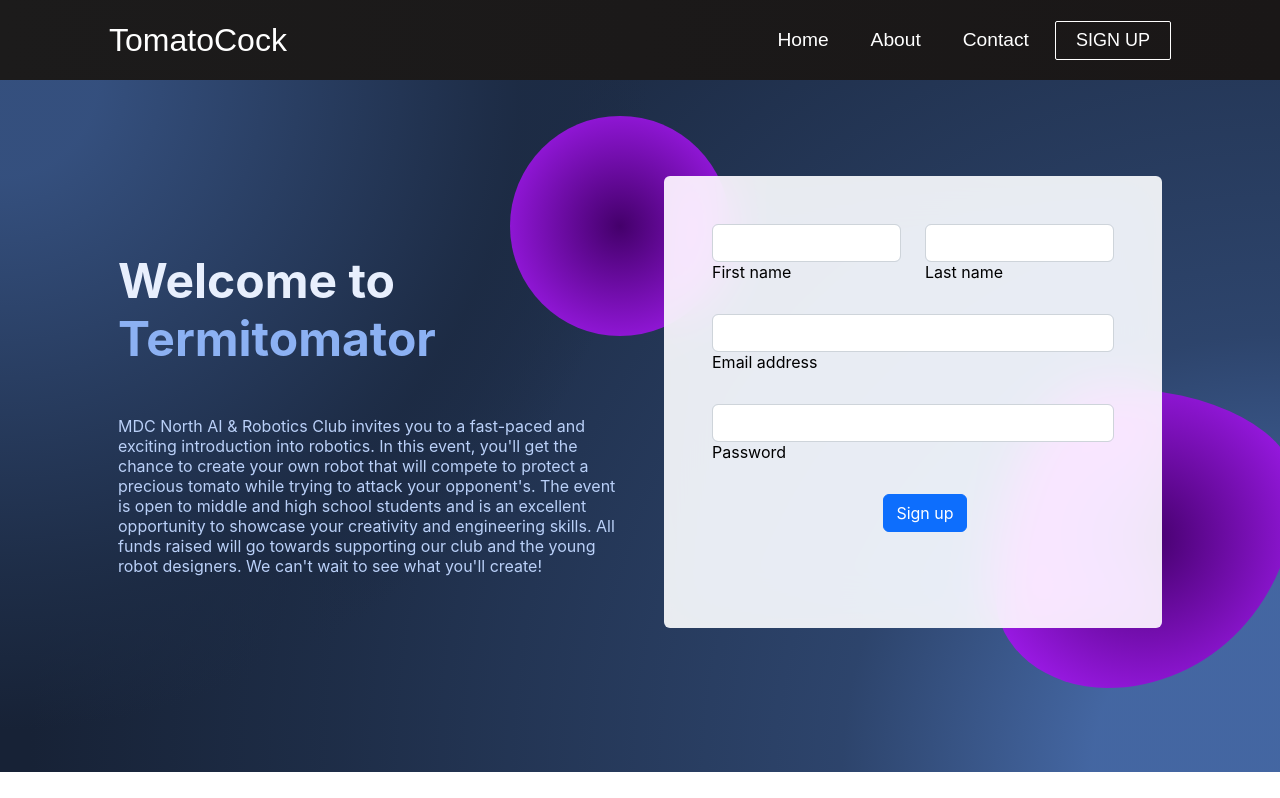
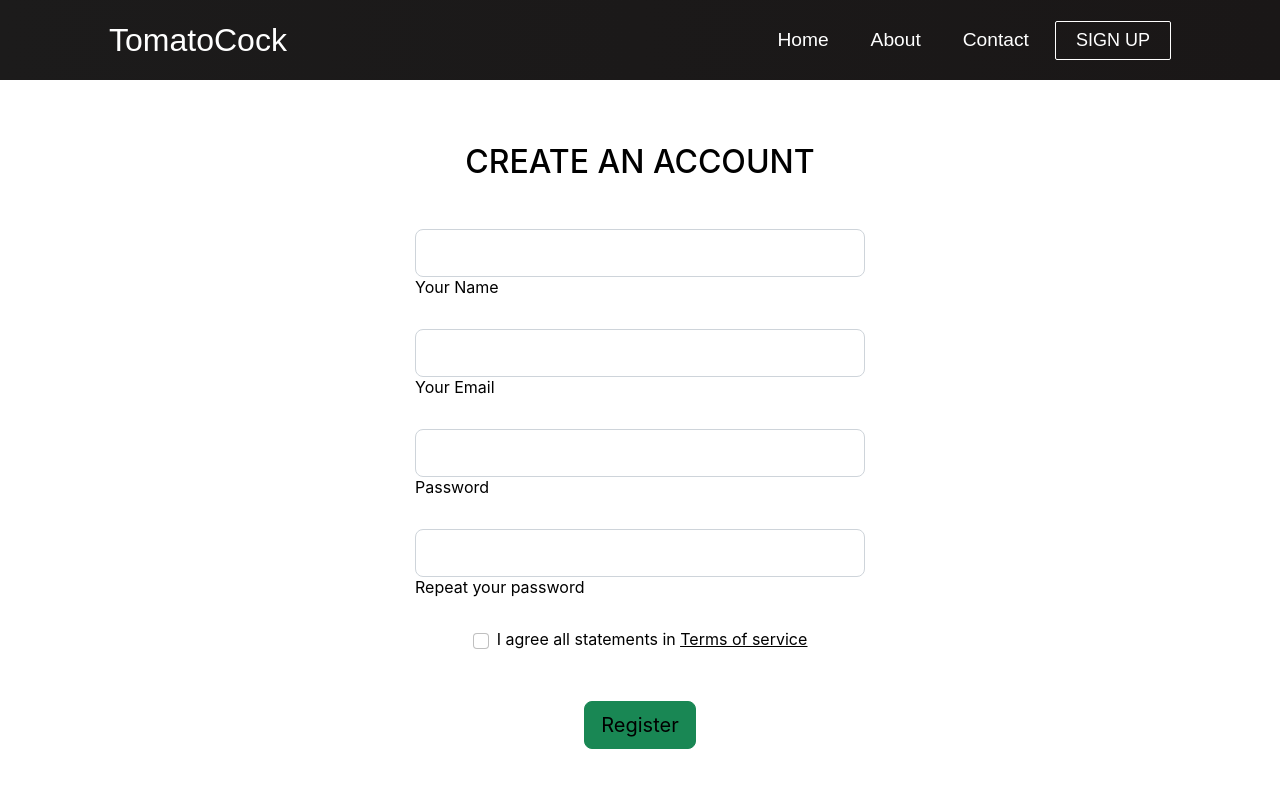
Before and after one commit to alexarg87923/project_robotics, a React (Create React App) app in the folder front-end/: page /sign-up in a window 1280 px wide. Shown: the top 798 px of the page. Built offline with nearby package versions, Linux system fonts and the light colour scheme.

Commit message:
fixing sign up

```diff
--- a/front-end/src/components/SignUpBody/SignUpBody.js
+++ b/front-end/src/components/SignUpBody/SignUpBody.js
@@ -1,160 +1,117 @@
-import React, { useState } from 'react';
-import { Wrapper } from './SignUpBodyStyles';
+import React from 'react';
+import { BootstrapWrapper } from '../BootstrapWrapper/BootstrapWrapper';
 
 function SignUp() {
-  const divStyle = {
-    zIndex: 10
-  };
+  return (
+    <BootstrapWrapper>
+      <section
+        className="vh-100 bg-image"
+        // style={{
+        //   backgroundImage: url(
+        //     'https://mdbcdn.b-cdn.net/img/Photos/new-templates/search-box/img4.webp'
+        //   )
+        // }}
+      >
+        <div className="mask d-flex align-items-center h-100 gradient-custom-3">
+          <div className="container h-100">
+            <div className="row d-flex justify-content-center align-items-center h-100">
+              <div className="col-12 col-md-9 col-lg-7 col-xl-6">
+                <div className="card" style={{ borderRadius: '15px' }}>
+                  <div className="card-body p-5">
+                    <h2 className="text-uppercase text-center mb-5">
+                      Create an account
+                    </h2>
 
-  const h1Style = {
-    color: 'hsl(218, 81%, 95%)'
-  };
-
-  const spanStyle = {
-    color: 'hsl(218, 81%, 75%)'
-  };
-
-  const pStyle = {
-    color: 'hsl(218, 81%, 85%)'
-  };
-
-  const [formData, setFormData] = useState({
-    firstName: '',
-    lastName: '',
-    email: '',
-    password: ''
-  });
-
-  const handleChange = e => {
-    setFormData({ ...formData, [e.target.name]: e.target.value });
-  };
-
-  const handleSubmit = async e => {
-    e.preventDefault();
-
-    const response = await fetch('/api/v1/sign-up', {
-      method: 'POST',
-      headers: {
-        'Content-Type': 'application/json'
-      },
-      body: JSON.stringify(formData)
-    });
-
-    if (response.ok) {
-      console.log('Response successful!');
-    } else {
-      console.error('An error occurred.');
-    }
-  };
-
-  return (
-    <Wrapper>
-      <section className="background-radial-gradient overflow-hidden">
-        <div className="container px-4 py-5 px-md-5 text-center text-lg-start my-5">
-          <div className="row gx-lg-5 align-items-center mb-5">
-            <div className="col-lg-6 mb-5 mb-lg-0" style={divStyle}>
-              <h1 className="my-5 display-5 fw-bold ls-tight" style={h1Style}>
-                Welcome to <br />
-                <span style={spanStyle}>Termitomator</span>
-              </h1>
-              <p className="mb-4 opacity-70" style={pStyle}>
-                MDC North AI & Robotics Club invites you to a fast-paced and
-                exciting introduction into robotics. In this event, you'll get
-                the chance to create your own robot that will compete to protect
-                a precious tomato while trying to attack your opponent's. The
-                event is open to middle and high school students and is an
-                excellent opportunity to showcase your creativity and
-                engineering skills. All funds raised will go towards supporting
-                our club and the young robot designers. We can't wait to see
-                what you'll create!
-              </p>
-            </div>
-            <div className="col-lg-6 mb-5 mb-lg-0 position-relative">
-              <div
-                id="radius-shape-1"
-                className="position-absolute rounded-circle shadow-5-strong"
-              ></div>
-              <div
-                id="radius-shape-2"
-                className="position-absolute shadow-5-strong"
-              ></div>
-              <div className="card bg-glass">
-                <div className="card-body px-4 py-5 px-md-5">
-                  <form onSubmit={handleSubmit}>
-                    <div className="row">
-                      <div className="col-md-6 mb-4">
-                        <div className="form-outline">
+                    <form>
+                      <div className="form-outline mb-4">
                         <input
                           type="text"
-                            id="form3Example1"
-                            className="form-control"
-                            name="firstName"
-                            value={formData.firstName}
-                            onChange={handleChange}
+                          id="form3Example1cg"
+                          className="form-control form-control-lg"
                         />
-                          <label className="form-label" htmlFor="form3Example1">
-                            First name
+                        <label className="form-label" htmlFor="form3Example1cg">
+                          Your Name
                         </label>
                       </div>
-                      </div>
-                      <div className="col-md-6 mb-4">
-                        <div className="form-outline">
-                          <input
-                            type="text"
-                            id="form3Example2"
-                            className="form-control"
-                            name="lastName"
-                            value={formData.lastName}
-                            onChange={handleChange}
-                          />
-                          <label className="form-label" htmlFor="form3Example2">
-                            Last name
-                          </label>
-                        </div>
-                      </div>
-                    </div>
+
                       <div className="form-outline mb-4">
                         <input
                           type="email"
-                        id="form3Example3"
-                        className="form-control"
-                        name="email"
-                        value={formData.email}
-                        onChange={handleChange}
+                          id="form3Example3cg"
+                          className="form-control form-control-lg"
                         />
-                      <label className="form-label" htmlFor="form3Example3">
-                        Email address
+                        <label className="form-label" htmlFor="form3Example3cg">
+                          Your Email
                         </label>
                       </div>
+
                       <div className="form-outline mb-4">
                         <input
                           type="password"
-                        id="form3Example4"
-                        className="form-control"
-                        name="password"
-                        value={formData.password}
-                        onChange={handleChange}
+                          id="form3Example4cg"
+                          className="form-control form-control-lg"
                         />
-                      <label className="form-label" htmlFor="form3Example4">
+                        <label className="form-label" htmlFor="form3Example4cg">
                           Password
                         </label>
                       </div>
-                    <div className="form-check d-flex justify-content-center mb-4">
+
+                      <div className="form-outline mb-4">
+                        <input
+                          type="password"
+                          id="form3Example4cdg"
+                          className="form-control form-control-lg"
+                        />
+                        <label
+                          className="form-label"
+                          htmlFor="form3Example4cdg"
+                        >
+                          Repeat your password
+                        </label>
+                      </div>
+
+                      <div className="form-check d-flex justify-content-center mb-5">
+                        <input
+                          className="form-check-input me-2"
+                          type="checkbox"
+                          value=""
+                          id="form2Example3cg"
+                        />
+                        <label
+                          className="form-check-label"
+                          htmlFor="form2Example3g"
+                        >
+                          I agree all statements in{' '}
+                          <a href="#!" className="text-body">
+                            <u>Terms of service</u>
+                          </a>
+                        </label>
+                      </div>
+
+                      <div className="d-flex justify-content-center">
                         <button
-                        type="submit"
-                        className="btn btn-primary btn-block mb-4"
+                          type="button"
+                          className="btn btn-success btn-block btn-lg gradient-custom-4 text-body"
                         >
-                        Sign up
+                          Register
                         </button>
                       </div>
+
+                      <p className="text-center text-muted mt-5 mb-0">
+                        Have already an account?{' '}
+                        <a href="#!" className="fw-bold text-body">
+                          <u>Login here</u>
+                        </a>
+                      </p>
                     </form>
                   </div>
                 </div>
               </div>
             </div>
           </div>
+        </div>
       </section>
-    </Wrapper>
+    </BootstrapWrapper>
   );
 }
 
--- a/front-end/src/components/SignUpBody/SignUpBodyStyles.js
+++ b/front-end/src/components/SignUpBody/SignUpBodyStyles.js
@@ -1,47 +1,3 @@
 import styled from 'styled-components';
 
-export const Wrapper = styled.div`
-  .background-radial-gradient {
-    background-color: hsl(218, 41%, 15%);
-    background-image: radial-gradient(
-        650px circle at 0% 0%,
-        hsl(218, 41%, 35%) 15%,
-        hsl(218, 41%, 30%) 35%,
-        hsl(218, 41%, 20%) 75%,
-        hsl(218, 41%, 19%) 80%,
-        transparent 100%
-      ),
-      radial-gradient(
-        1250px circle at 100% 100%,
-        hsl(218, 41%, 45%) 15%,
-        hsl(218, 41%, 30%) 35%,
-        hsl(218, 41%, 20%) 75%,
-        hsl(218, 41%, 19%) 80%,
-        transparent 100%
-      );
-  }
-
-  #radius-shape-1 {
-    height: 220px;
-    width: 220px;
-    top: -60px;
-    left: -130px;
-    background: radial-gradient(#44006b, #ad1fff);
-    overflow: hidden;
-  }
-
-  #radius-shape-2 {
-    border-radius: 38% 62% 63% 37% / 70% 33% 67% 30%;
-    bottom: -60px;
-    right: -110px;
-    width: 300px;
-    height: 300px;
-    background: radial-gradient(#44006b, #ad1fff);
-    overflow: hidden;
-  }
-
-  .bg-glass {
-    background-color: hsla(0, 0%, 100%, 0.9) !important;
-    backdrop-filter: saturate(200%) blur(25px);
-  }
-`;
+export const Wrapper = styled.div``;
```
Also changed, not shown: front-end/src/components/Backup/SignUpBody/SignUpBody.js (added, +161 -0 lines), front-end/src/components/Backup/SignUpBody/SignUpBodyStyles.js (added, +47 -0 lines), front-end/src/components/Backup/Nav/NavBar.css (renamed from front-end/src/components/Nav/NavBar.css), front-end/src/components/Backup/Nav/NavBar.js (renamed from front-end/src/components/Nav/NavBar.js). Lines whose indentation alone changed are shown as unchanged.
